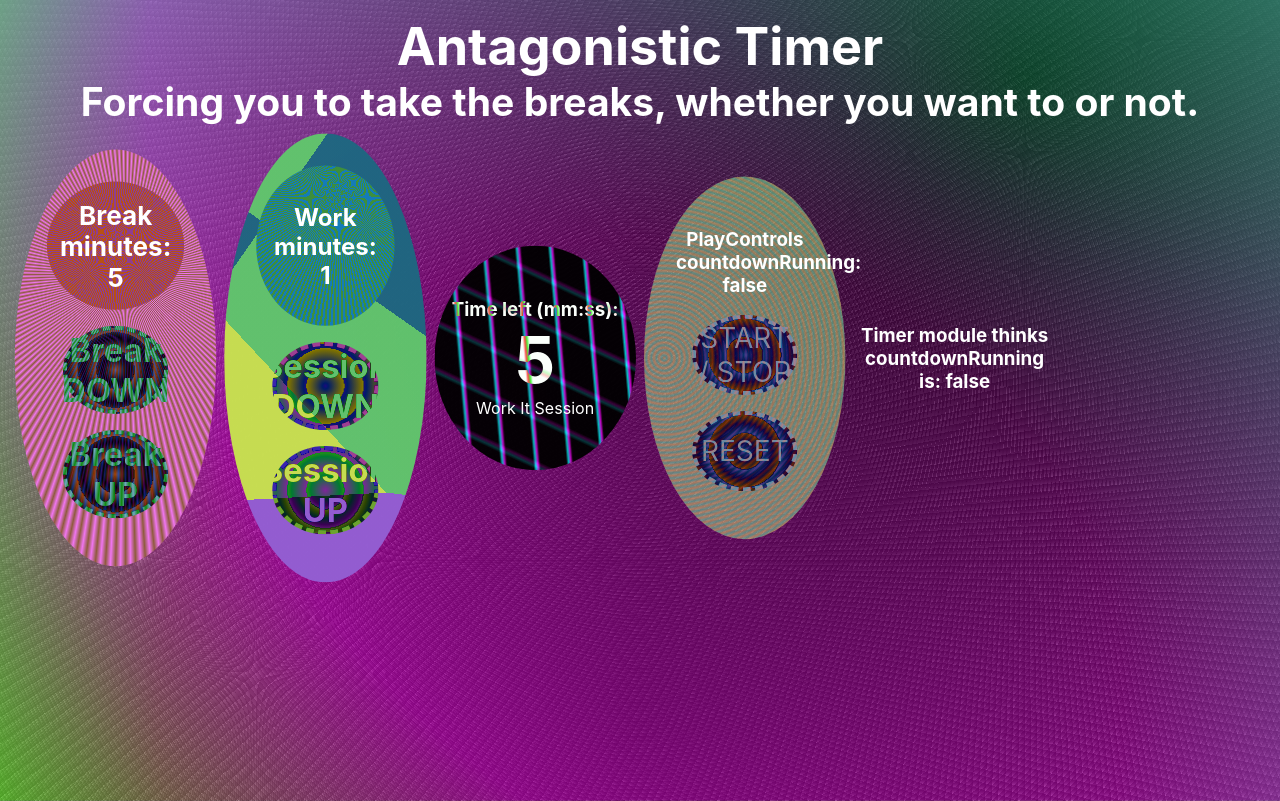
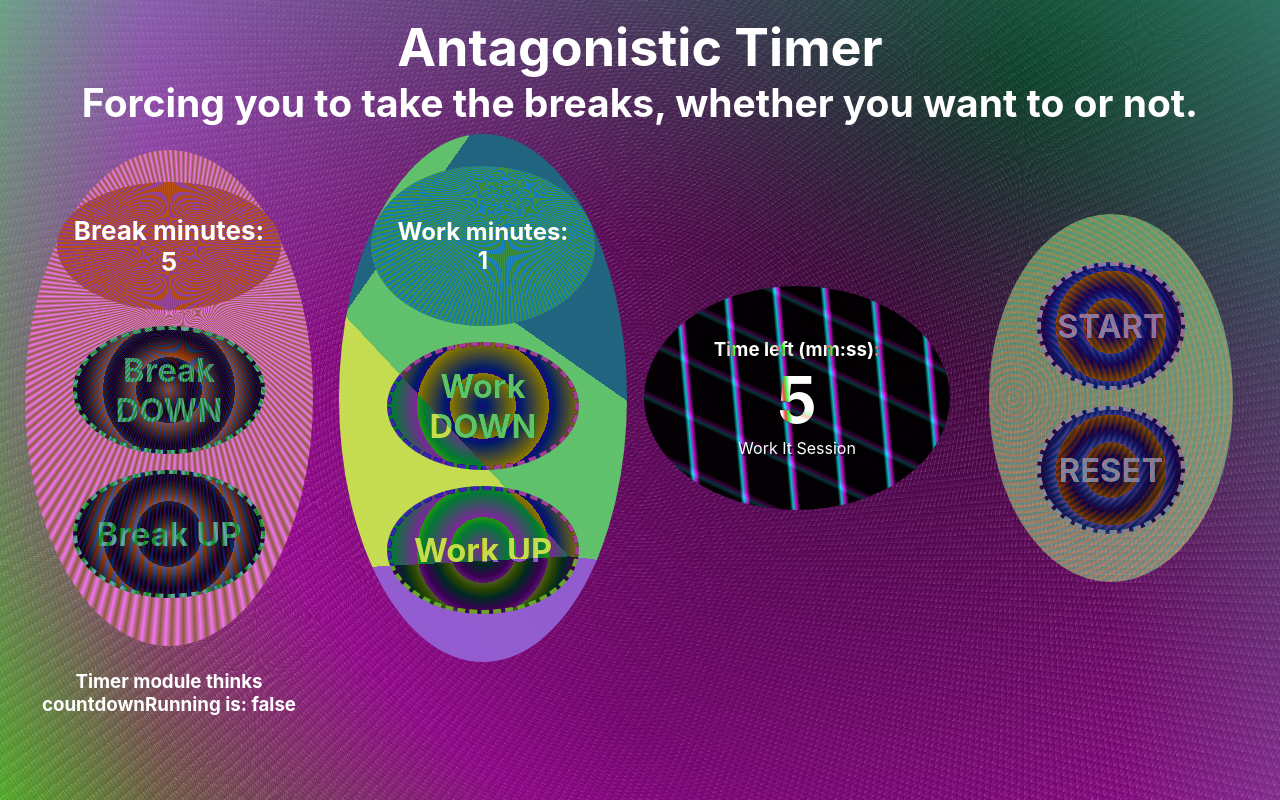
Before and after one commit to MatthieuPierce/antagonistic-timer, a React (Create React App) app: page / in a window 1280 px wide. Built offline with nearby package versions, Linux system fonts and the light colour scheme.

Commit message:
create BeepO functional component for audio effect at countdown 0

```diff
--- a/src/App.css
+++ b/src/App.css
@@ -30,7 +30,7 @@
   text-align: center;
   min-height: 100vh;
   display: grid;
-  grid-template-columns: repeat(auto-fill, minmax(200px, 1fr));
+  grid-template-columns: repeat(auto-fill, minmax(250px, 1fr));
   gap: 0.5rem;
   place-content: start;
   place-items: center;
@@ -38,10 +38,23 @@
 }
 
 
-@media (prefers-reduced-motion: no-preference) {
+/* @media (prefers-reduced-motion: no-preference) {
   .App {
     animation: App-trix-up infinite 5s linear;
+
   }
+
+  @keyframes App-trix-up {
+    0% {
+      transform: scale(1);
+    }
+    50% {
+      transform: scale(1.01);
+    }
+    100% {
+      transform: scale(1);
+    }
+  } */
 
   /* .App > div {
     animation: App-trix-down infinite 5s linear;
@@ -49,19 +62,8 @@
   .App > header {
     animation: App-trix-down infinite 5s linear;
   } */
-}
 
-@keyframes App-trix-up {
-  0% {
-    transform: scale(1);
-  }
-  50% {
-    transform: scale(1.01);
-  }
-  100% {
-    transform: scale(1);
-  }
-}
+
 
 /* @keyframes App-trix-down {
   0% {
@@ -90,25 +92,28 @@
 }
 
 .btn {
+  background:
+    repeating-radial-gradient(
+      circle at 50% 50%,
+    hsla(199, 80%, 60%, 1) 0%,
+    hsla(350, 80%, 60%, 1) 30%);
+  border: white 4px dashed;
+  border-radius: 100%;
   box-sizing: border-box;
+  color: white;
+  display: grid;
+  font-size: calc(12px + 2vmin);
+  min-width: 8rem;
+  max-width: 12rem;
+  margin: 1rem;
+  min-height: 8rem;
 
-  display: grid;
-  place-content: center;
-  background: repeating-radial-gradient(circle at 50% 50%,
-  rgb(71, 183, 235) 0%,
-  hsla(350, 80%, 60%, 1) 30%);
-  border-radius: 100%;
-  min-height: 5rem;
-  min-width: 5rem;
-  max-width: 10rem;
   /* background-clip: text;
   -webkit-background-clip: text;
   color: transparent; */
-  color: white;
-  border: white 4px dashed;
   mix-blend-mode: difference;
-  margin: 1rem;
-  font-size: calc(12px + 2vmin);
+  padding: 1rem;
+  place-content: center;
 
 }
 
--- a/src/App.js
+++ b/src/App.js
@@ -11,34 +11,14 @@ function App() {
   return (
     <div className="App">
       <header className="App-header">
-      <h1> Antagonistic Timer</h1>
-      <h2>Forcing you to take the breaks, whether you want to or not.</h2>
+        <h1> Antagonistic Timer</h1>
+        <h2>Forcing you to take the breaks, whether you want to or not.</h2>
       </header>
       <BreakControls />
       <SessionControls />
-
-    <CountdownDisplay />
-
-    <PlayControls />
-
-    <TimerModule />
-
-
-    {/* User Story #23: When a session countdown reaches zero (NOTE: timer MUST
-    reach 00:00), a new break countdown should begin, counting down from the
-    value currently displayed in the id="break-length" element. */}
-
-    {/* User Story #24: When a break countdown reaches zero (NOTE: timer MUST
-      reach 00:00), and a new countdown begins, the element with the id of
-      timer-label should display a string indicating a session has begun. */}
-
-    {/* User Story #25: When a break countdown reaches zero (NOTE: timer MUST reach 00:00), a new session countdown should begin, counting down from the value currently displayed in the id="session-length" element. */}
-
-    {/* User Story #26: When a countdown reaches zero (NOTE: timer MUST reach 00:00), a sound indicating that time is up should play. This should utilize an HTML5 audio tag and have a corresponding id="beep". */}
-
-    {/* User Story #27: The audio element with id="beep" must be 1 second or longer. */}
-
-    {/* User Story #28: The audio element with id of beep must stop playing and be rewound to the beginning when the element with the id of reset is clicked. */}
+      <CountdownDisplay />
+      <PlayControls />
+      <TimerModule />
     </div>
   );
 }
--- a/src/components/CountdownDisplay.css
+++ b/src/components/CountdownDisplay.css
@@ -18,7 +18,7 @@
   min-width: 100%;
   max-width: 100%;
   place-content: center;
-}
+  text-shadow:2px 2px hsla(0, 0%, 0%, 0.75)}
 
 #countdown-pad > h3 {
   mix-blend-mode: difference;
--- a/src/components/PlayControls.js
+++ b/src/components/PlayControls.js
@@ -3,19 +3,13 @@ import {connect} from 'react-redux';
 import { timerReset, timerStart, timerStop } from '../redux/actions';
 import './PlayControls.css'
 
-class PlayControls extends React.Component {
-  constructor(props){
-    super(props);
-    this.startStop = this.startStop.bind(this);
+function PlayControls (props) {
+
+  const startStop = () => {
+    (props.countdownRunning)
+    ? props.timerStop()
+    : props.timerStart()
   }
-
-  startStop = () => {
-    (this.props.countdownRunning)
-    ? this.props.timerStop()
-    : this.props.timerStart()
-  }
-
-  render() {
   return (
     <div id="playPad">
       {/* User Story #9: I can see a clickable element with a corresponding
@@ -32,15 +26,16 @@ class PlayControls extends React.Component {
       {/* User Story #21: If the timer is paused and I click the element
       with id="start_stop", the countdown should resume running from the
       point at which it was paused. */}
-        <h3><p>
-        PlayControls countdownRunning: {`${this.props.countdownRunning}`}
-        </p>
-      </h3>
       <div id="start_stop"
-          onClick={this.startStop}
+        onClick={startStop}
         className={`btn`}
       >
-          START / STOP
+        <h3>
+          { (!props.countdownRunning)
+            ? `START`
+            : `STOP`
+          }
+        </h3>
         </div>
 
 
@@ -53,25 +48,19 @@ class PlayControls extends React.Component {
       element with id="time-left" should reset to it's default state.
       */}
       <div id="reset"
-          onClick={this.props.timerReset}
+        onClick={props.timerReset}
         className={`btn`}
-
       >
-          RESET
+        <h3>RESET</h3>
       </div>
-
     </div>
-
   )
-
-  }
 }
 
 const mapStateToProps = (state) => {
   return {
     sessionDurationMins: state.sessionDurationMins,
-    countdownRunning: state.countdownRunning
-
+    countdownRunning: state.countdownRunning,
   }
 }
 
--- a/src/components/SessionControls.js
+++ b/src/components/SessionControls.js
@@ -36,7 +36,7 @@ render() {
         onClick={this.props.sessionDownOne}
         className={`btn`}
         >
-        <h3>Session DOWN</h3>
+        <h3>Work DOWN</h3>
       </div>
 
       {/*
@@ -48,7 +48,7 @@ render() {
       onClick={this.props.sessionUpOne}
       className={`btn`}
       >
-        <h3>Session UP</h3>
+        <h3>Work UP</h3>
       </div>
     </div>
 
--- a/src/index.css
+++ b/src/index.css
@@ -6,7 +6,7 @@ body {
     sans-serif;
   -webkit-font-smoothing: antialiased;
   -moz-osx-font-smoothing: grayscale;
-  overflow: hidden;
+  /* overflow: hidden; */
 }
 
 code {
```
Also changed, not shown: src/components/BeepO.js (added, +28 -0 lines), src/components/CountdownDisplay.js (+9 -0 lines), src/components/TimerModule.js (+11 -5 lines), src/redux/rootReducer.js (+10 -2 lines). Lines whose indentation alone changed are shown as unchanged.
